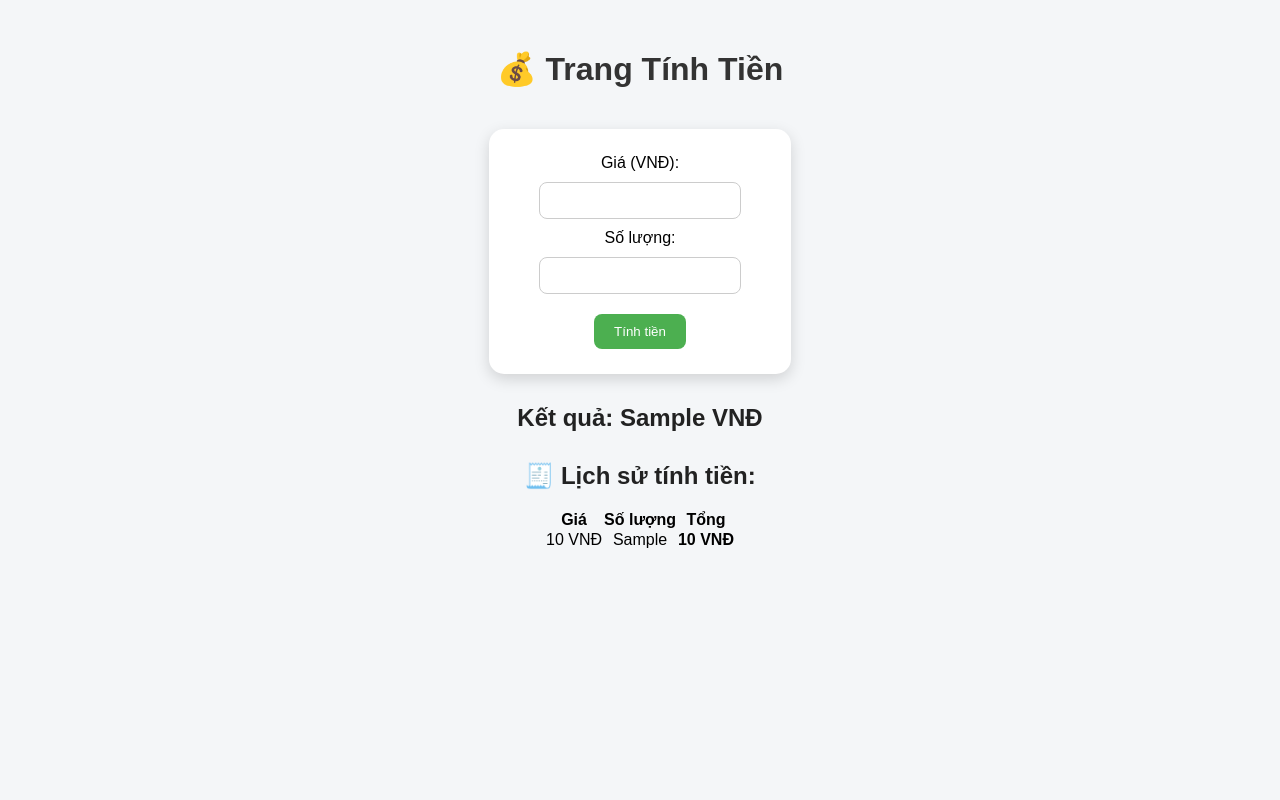
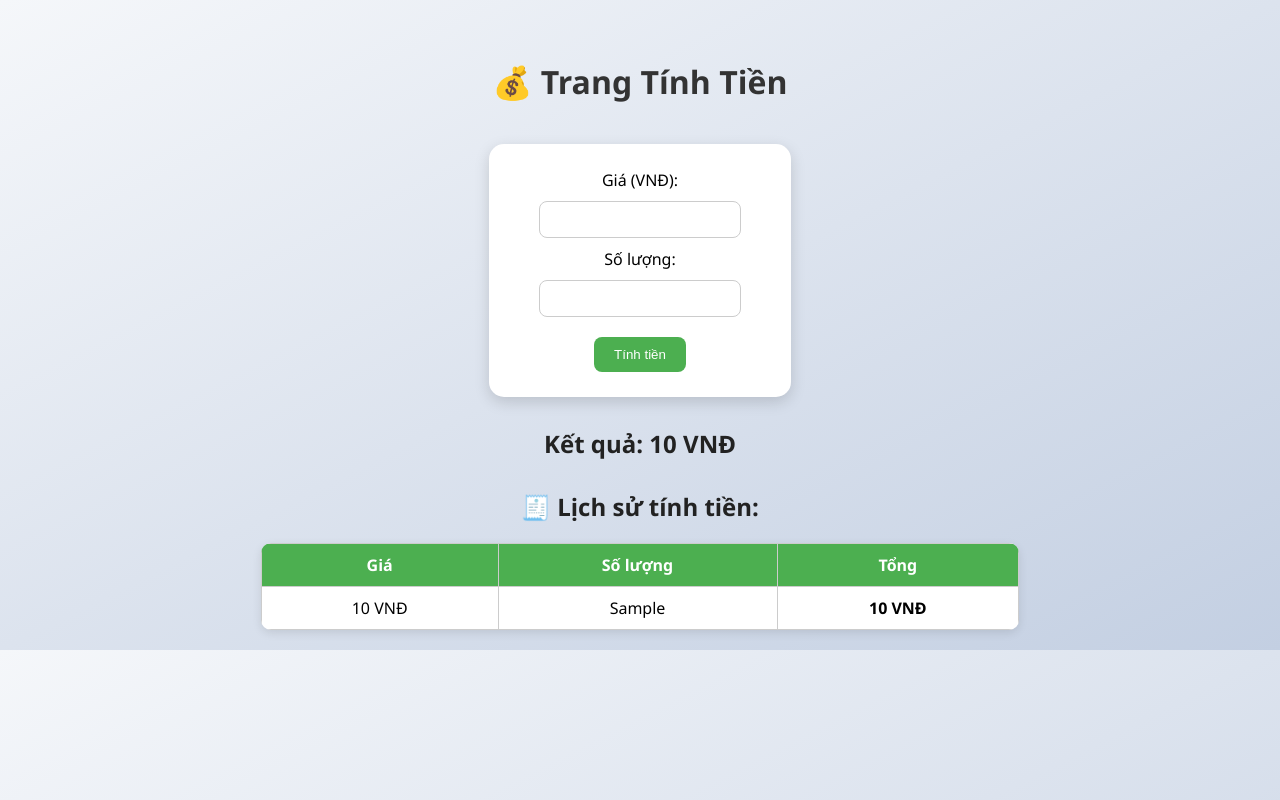
Before and after one commit to dongminhtamlop62-sketch/web_tinh_tien_vn_tamRstudio, a Flask app: template templates/index.html in a window 1280 px wide. Run offline with Flask 3, Linux system fonts and the light colour scheme; the template is opened without the code that fills it: most values are stand-ins (such as "Sample title", 1, 10 or a date in 2020).

Commit message:
Update index.html

```diff
--- a/templates/index.html
+++ b/templates/index.html
@@ -1,35 +1,9 @@
 <!DOCTYPE html>
 <html lang="vi">
-<head><meta name="viewport" content="width=device-width, initial-scale=1.0">
-
+<head>
 <meta charset="UTF-8">
+<meta name="viewport" content="width=device-width, initial-scale=1.0">
 <title>Trang Tính Tiền</title>
-    <style>
-        body {
-            font-family: Arial, sans-serif;
-            background: #f4f6f8;
-            text-align: center;
-            margin-top: 50px;
-        }
-        form {
-            background: white;
-            display: inline-block;
-            padding: 20px;
-            border-radius: 10px;
-            box-shadow: 0 2px 8px rgba(0,0,0,0.1);
-        }
-        input {
-            margin: 10px;
-            padding: 8px;
-            width: 150px;
-        }
-        button {
-            padding: 8px 15px;
-            background: #4CAF50;
-            color: white;
-            border: none;
-            border-radius: 5px;
-        }
 <style>
     body {
         font-family: 'Segoe UI', Tahoma, sans-serif;
@@ -79,11 +53,29 @@
         margin-top: 30px;
         font-size: 1.5rem;
     }
+    table {
+        margin: 20px auto;
+        border-collapse: collapse;
+        width: 60%;
+        background: white;
+        border-radius: 10px;
+        overflow: hidden;
+        box-shadow: 0 3px 10px rgba(0,0,0,0.1);
+    }
+    th, td {
+        border: 1px solid #ccc;
+        padding: 10px 15px;
+    }
+    th {
+        background: #4CAF50;
+        color: white;
+    }
 </style>
+</head>
 
-</head>
 <body>
     <h1>💰 Trang Tính Tiền</h1>
+
     <form method="POST">
         <label>Giá (VNĐ):</label><br>
         <input type="number" step="0.01" name="gia" required><br>
@@ -93,14 +85,17 @@
     </form>
 
     {% if tong_tien %}
-        <h2>Kết quả: {{ tong_tien }} VNĐ</h2>
+        <h2>Kết quả: {{ "{:,.0f}".format(tong_tien).replace(",", ".") }} VNĐ</h2>
     {% endif %}
-</body>
-</html>
+
     {% if lich_su %}
         <h2>🧾 Lịch sử tính tiền:</h2>
-<table style="margin:auto; border-collapse: collapse;">
-    <tr><th>Giá</th><th>Số lượng</th><th>Tổng</th></tr>
+        <table>
+            <tr>
+                <th>Giá</th>
+                <th>Số lượng</th>
+                <th>Tổng</th>
+            </tr>
             {% for item in lich_su %}
             <tr>
                 <td>{{ "{:,.0f}".format(item.gia).replace(",", ".") }} VNĐ</td>
@@ -110,3 +105,5 @@
             {% endfor %}
         </table>
     {% endif %}
+</body>
+</html>
```
Lines whose indentation alone changed are shown as unchanged.
